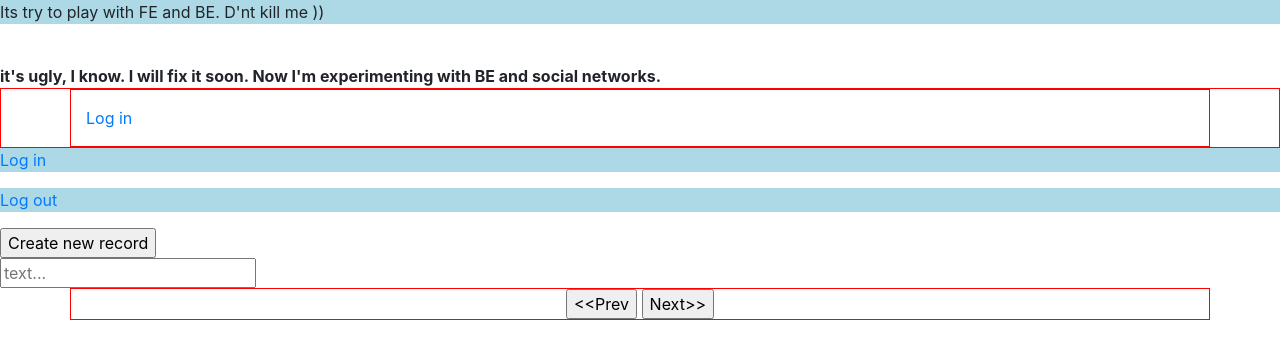
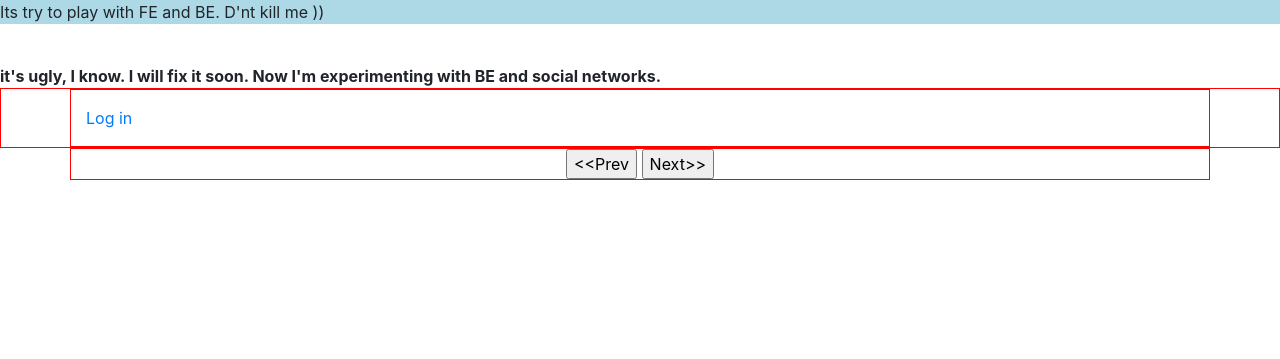
Before and after one commit to ArtemKhriapa/nap, a Django app: template npp/templates/index.html in a window 1280 px wide. Shown: the top 359 px of the page. Run offline with Django 3.2, Linux system fonts and the light colour scheme; the template is opened without the code that fills it, so the values that code supplies are empty; parts of the project's set-up code (start-up, migrations or seed data) failed here and were passed over; some libraries are stand-ins or nearby versions.

Commit message:
tiny rebuild fe

```diff
--- a/npp/templates/index.html
+++ b/npp/templates/index.html
@@ -6,15 +6,10 @@
     <meta name="viewport" content="width=device-width, initial-scale=1.0">
     <meta name="csrf-token" content="{{ csrf_token }}">
     <title>My pet :)</title>
-    <!--<title>{{user.username}}</title>-->
     <script async src="https://www.googletagmanager.com/gtag/js?id=UA-122917934-1"></script>
     <script async language="JavaScript" type="text/javascript" src="{% static 'js/google_analytics.js' %}"></script>
     <link rel="stylesheet" href="https://stackpath.bootstrapcdn.com/bootstrap/4.1.2/css/bootstrap.min.css" integrity="sha384-Smlep5jCw/wG7hdkwQ/Z5nLIefveQRIY9nfy6xoR1uRYBtpZgI6339F5dgvm/e9B" crossorigin="anonymous">
     <link rel="stylesheet" href="{% static 'css/styles.css' %}">
-    <link rel="stylesheet" href="../static/css/styles.css'">
-    <!--<script language="JavaScript" type="text/javascript" src="{% static 'js/jquery-3.3.1.min.js' %}"></script>-->
-    <script language="JavaScript" type="text/javascript" src="{% static 'js/actions.js' %}"></script>
-
 </head>
 <body>
 
@@ -23,7 +18,6 @@
     <strong>it's ugly, I know. I will fix it soon. Now I'm experimenting with BE and social networks.</strong><br>
 
     <section class="header">
-
         <div class="container ">
             <div class="content d-flex justify-content-between align-items-center py-3">
 
@@ -72,12 +66,12 @@
     </section>
 
     <section>
-        <p id="login-form" ><a  href="{% url 'login' %}"> Log in </a></p>
-        <p id="logout-form" ><a  href="{% url 'logout' %}"> Log out </a></p>
-        <form >
-            <input type="button" onclick="javascript:post_new('{{user.id}}')" value="Create new record" /><br>
-            <input type="text" id="newtext" placeholder="text..." ><br>
-        </form>
+        {% if user.is_authenticated  %}
+            <form >
+                <input type="button" id="post_button" onclick="javascript:post_new('{{user.id}}')" value="Create new record" /><br>
+                <textarea type="text" style="width: 75%; height: 100px;" id="newtext" placeholder="Enter text..." name="message" rows="10" cols="30"></textarea>
+            </form>
+        {% endif %}
     </section>
 
     <section>
@@ -96,12 +90,17 @@
             <!--</iframe>-->
     </div>
 
+
+    <!--<script src="https://ajax.googleapis.com/ajax/libs/jquery/3.3.1/jquery.min.js"></script>-->
+    <script language="JavaScript" type="text/javascript" src="{% static 'js/jquery-3.3.1.min.js' %}"></script>
+    <script language="JavaScript" type="text/javascript" src="{% static 'js/actions.js' %}"></script>
+    <script src="https://cdnjs.cloudflare.com/ajax/libs/popper.js/1.14.3/umd/popper.min.js" integrity="sha384-ZMP7rVo3mIykV+2+9J3UJ46jBk0WLaUAdn689aCwoqbBJiSnjAK/l8WvCWPIPm49" crossorigin="anonymous"></script>
+    <script src="https://stackpath.bootstrapcdn.com/bootstrap/4.1.1/js/bootstrap.min.js" integrity="sha384-smHYKdLADwkXOn1EmN1qk/HfnUcbVRZyYmZ4qpPea6sjB/pTJ0euyQp0Mk8ck+5T" crossorigin="anonymous"></script>
+
     <script>
         getData(currentUrl);
         hideButtons('{{user.username}}');
     </script>
-        <script src="https://code.jquery.com/jquery-3.3.1.slim.min.js" integrity="sha384-q8i/X+965DzO0rT7abK41JStQIAqVgRVzpbzo5smXKp4YfRvH+8abtTE1Pi6jizo" crossorigin="anonymous"></script>
-        <script src="https://cdnjs.cloudflare.com/ajax/libs/popper.js/1.14.3/umd/popper.min.js" integrity="sha384-ZMP7rVo3mIykV+2+9J3UJ46jBk0WLaUAdn689aCwoqbBJiSnjAK/l8WvCWPIPm49" crossorigin="anonymous"></script>
-        <script src="https://stackpath.bootstrapcdn.com/bootstrap/4.1.1/js/bootstrap.min.js" integrity="sha384-smHYKdLADwkXOn1EmN1qk/HfnUcbVRZyYmZ4qpPea6sjB/pTJ0euyQp0Mk8ck+5T" crossorigin="anonymous"></script>
+
 </body>
 </html>
```
